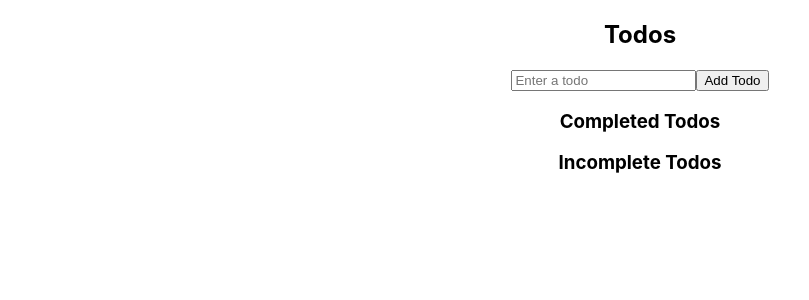
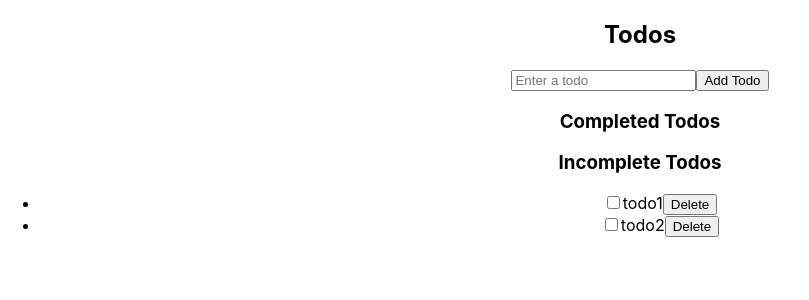
Before and after one commit to RohanDhalpe/TODO-APP, a React (Create React App) app: page / in a window 1280 px wide. Shown: the top 300 px of the page, without its empty margins (0-809 px from the left). Built offline with nearby package versions, Linux system fonts and the light colour scheme; data requests are answered from the project's data file.

Commit message:
module 0.2 useFetch

```diff
--- /dev/null
+++ b/db.json
@@ -0,0 +1,15 @@
+{
+  "todos":[
+
+    {
+      "id": 1,
+      "todo": "todo1",
+      "completed": false
+    },
+    {
+      "id": 2,
+      "todo": "todo2",
+      "completed": false
+    }
+  ]
+}
--- a/package.json
+++ b/package.json
@@ -10,6 +10,9 @@
     "@types/node": "^16.18.86",
     "@types/react": "^18.2.61",
     "@types/react-dom": "^18.2.19",
+    "axios": "^1.6.7",
+    "json-server": "^1.0.0-alpha.23",
+    "jsonserver": "^0.1.6",
     "react": "^18.2.0",
     "react-dom": "^18.2.0",
     "react-scripts": "5.0.1",
@@ -20,7 +23,8 @@
     "start": "react-scripts start",
     "build": "react-scripts build",
     "test": "react-scripts test",
-    "eject": "react-scripts eject"
+    "eject": "react-scripts eject",
+    "startServer": "json-server --watch db.json --port 5000"
   },
   "eslintConfig": {
     "extends": [
--- /dev/null
+++ b/src/apiEndpoints.ts
@@ -0,0 +1 @@
+export const TODO_ENDPOINT = "http://localhost:5000/todos";
--- a/src/components/Todo.tsx
+++ b/src/components/Todo.tsx
@@ -1,5 +1,7 @@
-import { useState } from "react";
+import React, { useState, useEffect } from "react";
 import TodoForm from "./AddTodoForm";
+import useFetch from "./useFetch";
+import { TODO_ENDPOINT } from "../apiEndpoints";
 
 interface Todo {
   id: number;
@@ -8,12 +10,17 @@ interface Todo {
 }
 
 const Todo = () => {
+  const [id, setId] = useState(0);
   const [todo, setTodo] = useState<string>("");
-  const [id, setId] = useState(0);
   const [todoList, setTodoList] = useState<Todo[]>([]);
 
+  const { response, error, loader } = useFetch(TODO_ENDPOINT);
+
+  useEffect(() => {
+    !error ? setTodoList(response) : console.log(error);
+  }, [response, error]);
+
   const handleAdd = () => {
-
     const newTodo: Todo = {
       id: id,
       todo: todo,
@@ -36,9 +43,9 @@ const Todo = () => {
     );
   };
 
-  const handleInput=(e:any)=>{
-   setTodo(e.target.value)
-  }
+  const handleInput = (e: React.ChangeEvent<HTMLInputElement>) => {
+    setTodo(e.target.value);
+  };
 
   const completedTodos = todoList.filter((todo) => todo.completed);
   const incompleteTodos = todoList.filter((todo) => !todo.completed);
@@ -52,6 +59,11 @@ const Todo = () => {
         handleAdd={handleAdd}
         handleInput={handleInput}
       />
+
+      {loader ? (
+        <h3>Loading...</h3>
+      ) : (
+        <>
           <div className="completed-todos">
             <h3>Completed Todos</h3>
             <ul className="todo-list">
@@ -63,7 +75,10 @@ const Todo = () => {
                     onChange={() => checkCompleted(item.id)}
                   />
                   <span className="completed">{item.todo}</span>
-              <button onClick={() => deleteTodo(item.id)} className="delete-button">
+                  <button
+                    onClick={() => deleteTodo(item.id)}
+                    className="delete-button"
+                  >
                     Delete
                   </button>
                 </li>
@@ -82,13 +97,18 @@ const Todo = () => {
                     onChange={() => checkCompleted(item.id)}
                   />
                   <span>{item.todo}</span>
-              <button onClick={() => deleteTodo(item.id)} className="delete-button">
+                  <button
+                    onClick={() => deleteTodo(item.id)}
+                    className="delete-button"
+                  >
                     Delete
                   </button>
                 </li>
               ))}
             </ul>
           </div>
+        </>
+      )}
     </div>
   );
 };
--- /dev/null
+++ b/src/components/useFetch.ts
@@ -0,0 +1,25 @@
+import React, { useEffect, useState } from "react";
+import axios from "axios";
+import Todo from "./Todo";
+
+const useFetch = (url: string) => {
+  const [response, setResponse] = useState<Todo[]>([]);
+  const [error, setError]= useState('');
+  const [loader, setLoader]= useState(true);
+
+  useEffect(() => {
+      const fetchData = async () => {
+      await axios.get(url)
+      .then((data)=>{setResponse(data.data);
+        setLoader(false);
+      })
+      .catch((error)=>setError(error));
+       setLoader(false);
+      }
+    fetchData();
+  }, [url])
+
+
+  return {response, error,loader}
+}
+export default useFetch;
```
Lines whose indentation alone changed are shown as unchanged.
